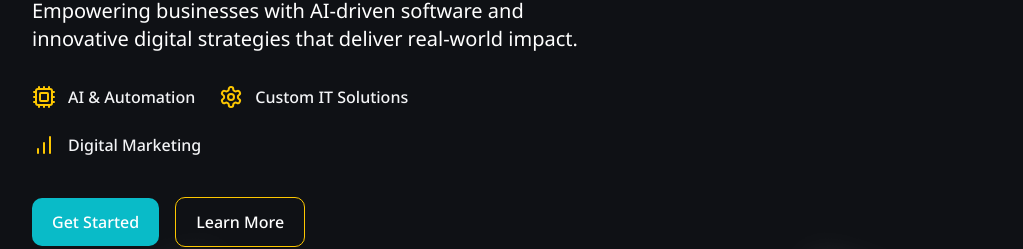
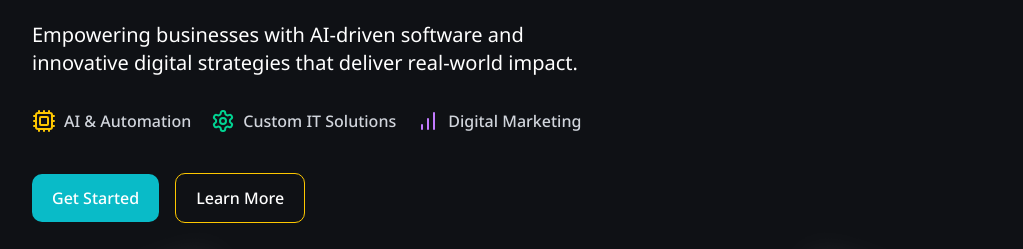
Before and after one commit to rupeshbug/novelty_lab_website, a Next.js app: page / in a window 1280 px wide. Shown: the part 425-674 px from the top of the page, without its empty margins (128-1151 px from the left). Built offline with nearby package versions, Linux system fonts and the light colour scheme.

Commit message:
minor changes:

```diff
--- a/src/app/components/HeroSection.tsx
+++ b/src/app/components/HeroSection.tsx
@@ -20,22 +20,22 @@ export default function Hero() {
             Empowering businesses with AI-driven software and innovative digital
             strategies that deliver real-world impact.
           </p>
-          <div className="flex flex-col justify-center items-center sm:flex-row flex-wrap gap-6 mb-10 lg:justify-start">
-            <div className="flex items-center gap-3">
+          <div className="flex flex-col justify-center items-center sm:flex-row flex-wrap gap-5 mb-10 lg:justify-start">
+            <div className="flex items-center gap-2">
               <Cpu className="text-yellow-400 w-6 h-6" />
-              <p className="text-gray-100 text-base font-medium">
+              <p className="text-gray-300 text-base font-medium">
                 AI & Automation
               </p>
             </div>
-            <div className="flex items-center gap-3">
-              <Settings className="text-yellow-400 w-6 h-6" />
-              <p className="text-gray-100 text-base font-medium">
+            <div className="flex items-center gap-2">
+              <Settings className="text-emerald-400 w-6 h-6" />
+              <p className="text-gray-300 text-base font-medium">
                 Custom IT Solutions
               </p>
             </div>
-            <div className="flex items-center gap-3">
-              <BarChart className="text-yellow-400 w-6 h-6" />
-              <p className="text-gray-100 text-base font-medium">
+            <div className="flex items-center gap-2">
+              <BarChart className="text-purple-400 w-6 h-6" />
+              <p className="text-gray-300 text-base font-medium">
                 Digital Marketing
               </p>
             </div>
```
